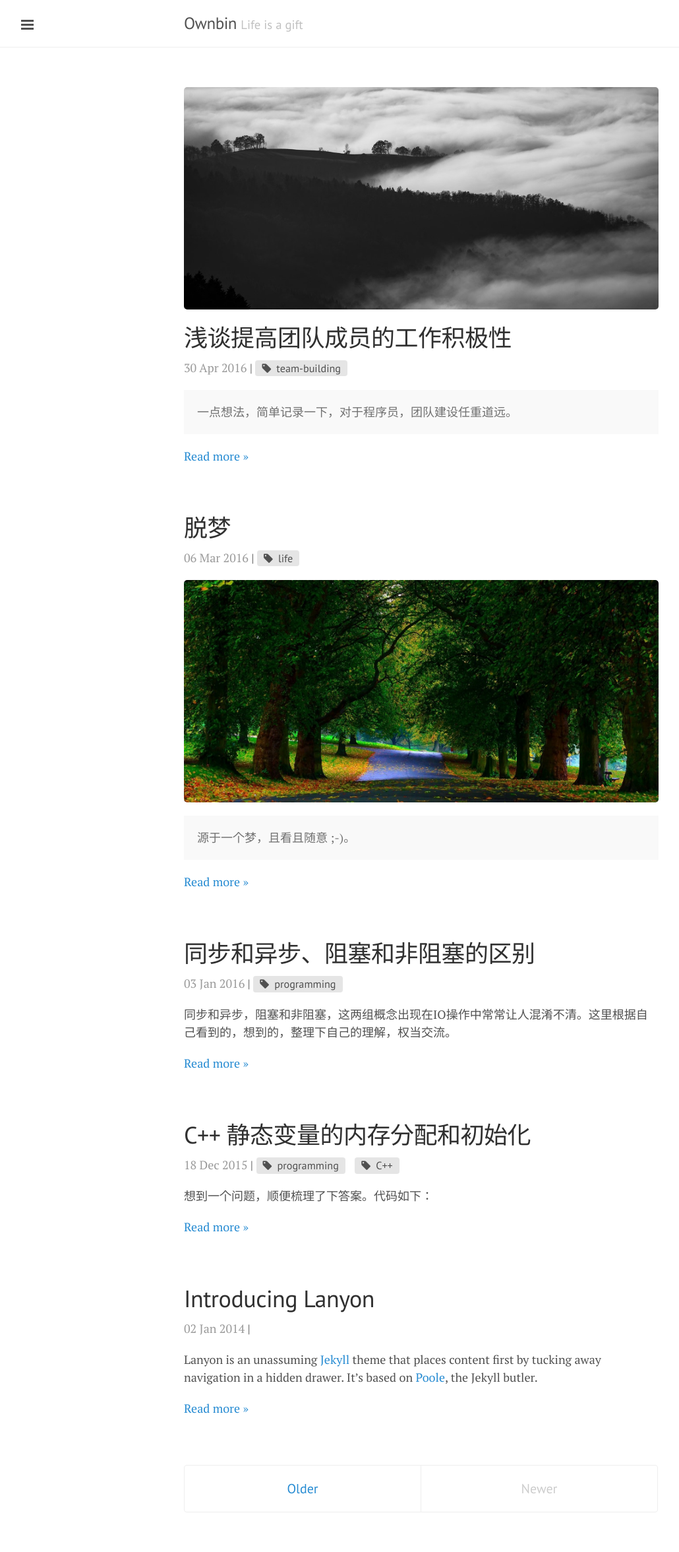
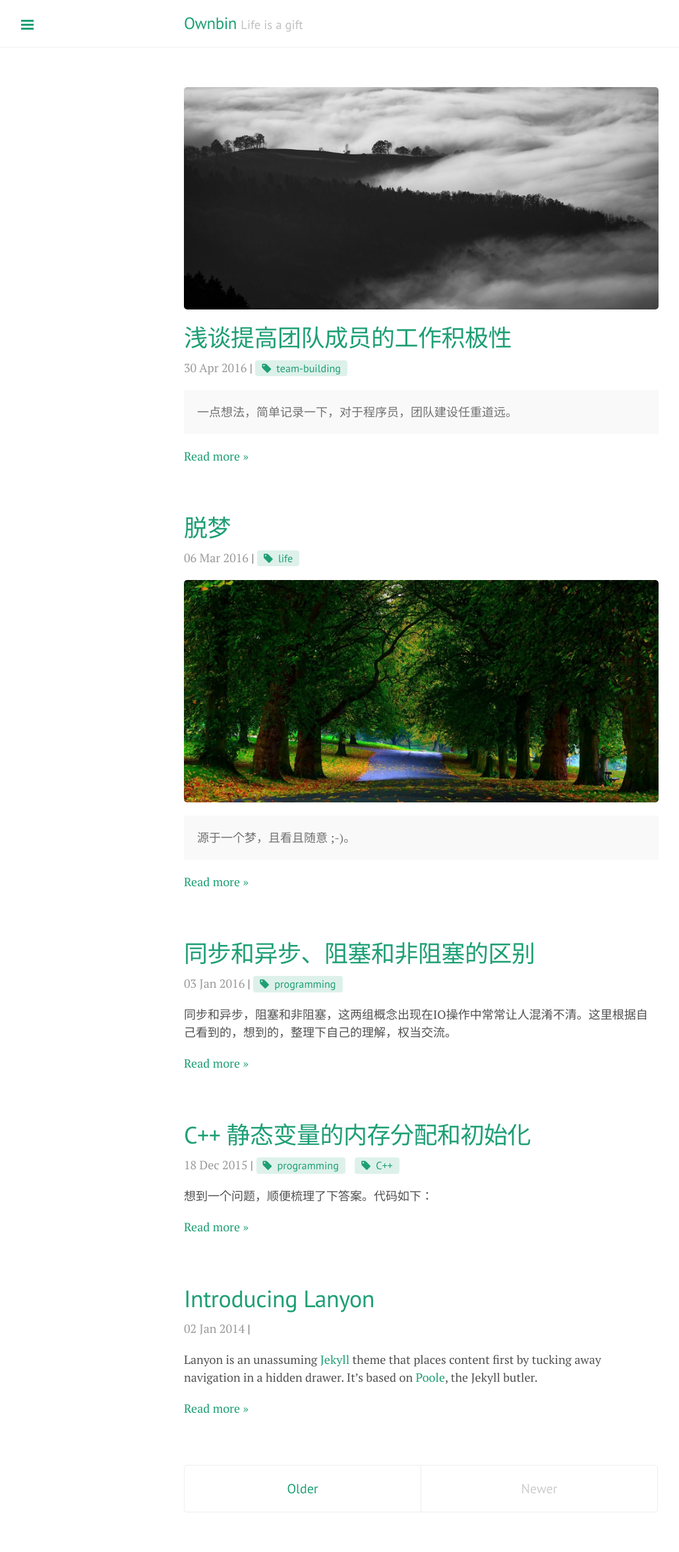
Before and after one commit to ownbin/ownbin.github.io, a Jekyll site: the page built from index.html, in a window 1280 px wide. Shown: the whole page at 66% size, without its empty margins (1-1031 px from the left). Built offline with Jekyll 4.4.1, drawn with Linux system fonts in a browser that asks for light colours; nearby versions of some CDN libraries; the list of posts is cut into pages by our own code.

Commit message:
修改主题色

```diff
--- a/assets/css/_sass/_config.scss
+++ b/assets/css/_sass/_config.scss
@@ -17,7 +17,7 @@ $white:      #fff;
 $lightgrey:  #eee;
 $black:      #000;
 
-$theme-color: $default;
+$theme-color: $green2;
 $theme-color-dark: darken($theme-color, 10%);
 
 $post-date-color: #9a9a9a;
```
